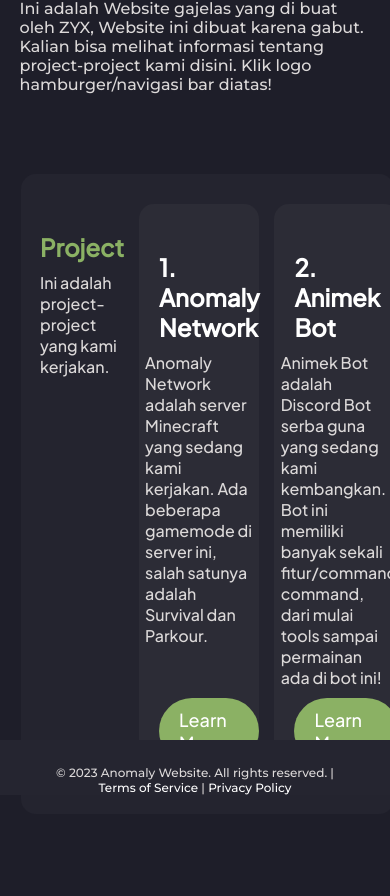
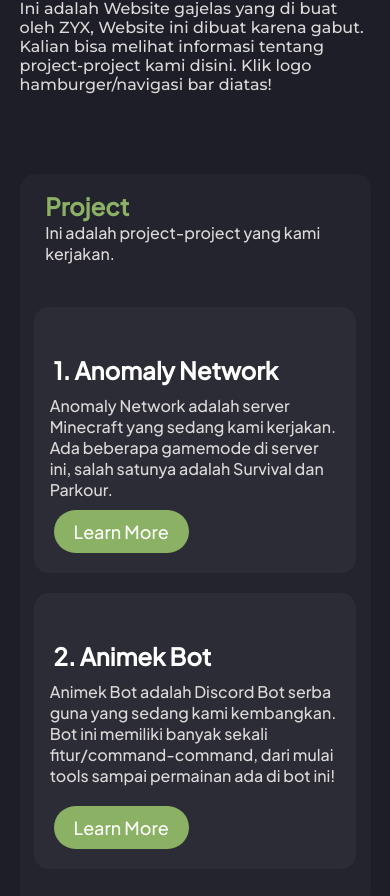
Before and after one commit to zyxkemren/Anomaly-Web, a plain HTML site: page home/index.html in a window 390 px wide. Shown: the part 204-1100 px from the top of the page. Drawn offline with Linux system fonts and the light colour scheme.

Commit message:
Adding responsive for phone device at home page

```diff
--- a/css/home.css
+++ b/css/home.css
@@ -1,4 +1,5 @@
-.container {  display: grid;
+.container {
+  display: grid;
   grid-template-columns: 0.5fr 2fr 3.5fr 3.5fr 0.5fr;
   grid-template-rows: 0.3fr 3.5fr 0.3fr;
   gap: 0px 0px;
@@ -78,7 +79,7 @@
 }
 
 .page-button:hover {
-  background-color: #7ca057;;
+  background-color: #7ca057;
   text-decoration: none;
   font-weight: normal;
 }
@@ -86,3 +87,58 @@
 .footer {
   margin: 100px 0 0 0;
 }
+
+@media (max-width: 688px) {
+  .container {
+    display: grid;
+    grid-template-columns: 0.3fr 3.5fr 0.3fr;
+    grid-template-rows: 0.5fr 1fr 3.5fr 3.5fr 0.5fr;
+    gap: 0px 0px;
+    grid-auto-flow: row;
+  }
+
+  .project {
+    grid-area: 1 / 1 / 6 / 4;
+  }
+
+  .desc {
+    grid-area: 1 / 2 / 3 / 3;
+  }
+
+  .desc h2 {
+    margin-top: 5%;
+    margin-left: 5%;
+  }
+
+  .desc p {
+    margin-top: 1px;
+    margin-left: 5%;
+  }
+
+  .mc {
+    grid-area: 3 / 2 / 4 / 3;
+    margin: 10px 5px 10px 5px;
+  }
+
+  .bot {
+    grid-area: 4 / 2 / 5 / 3;
+    margin: 10px 5px 0 5px;
+  }
+
+  .footer {
+    margin-top: 500px;
+  }
+}
+
+
+@media(max-width: 490px) {
+  .footer {
+    margin-top: 600px;
+  }
+}
+
+@media(max-width: 390px) {
+  .footer {
+    margin-top: 700px;
+  }
+}
```
